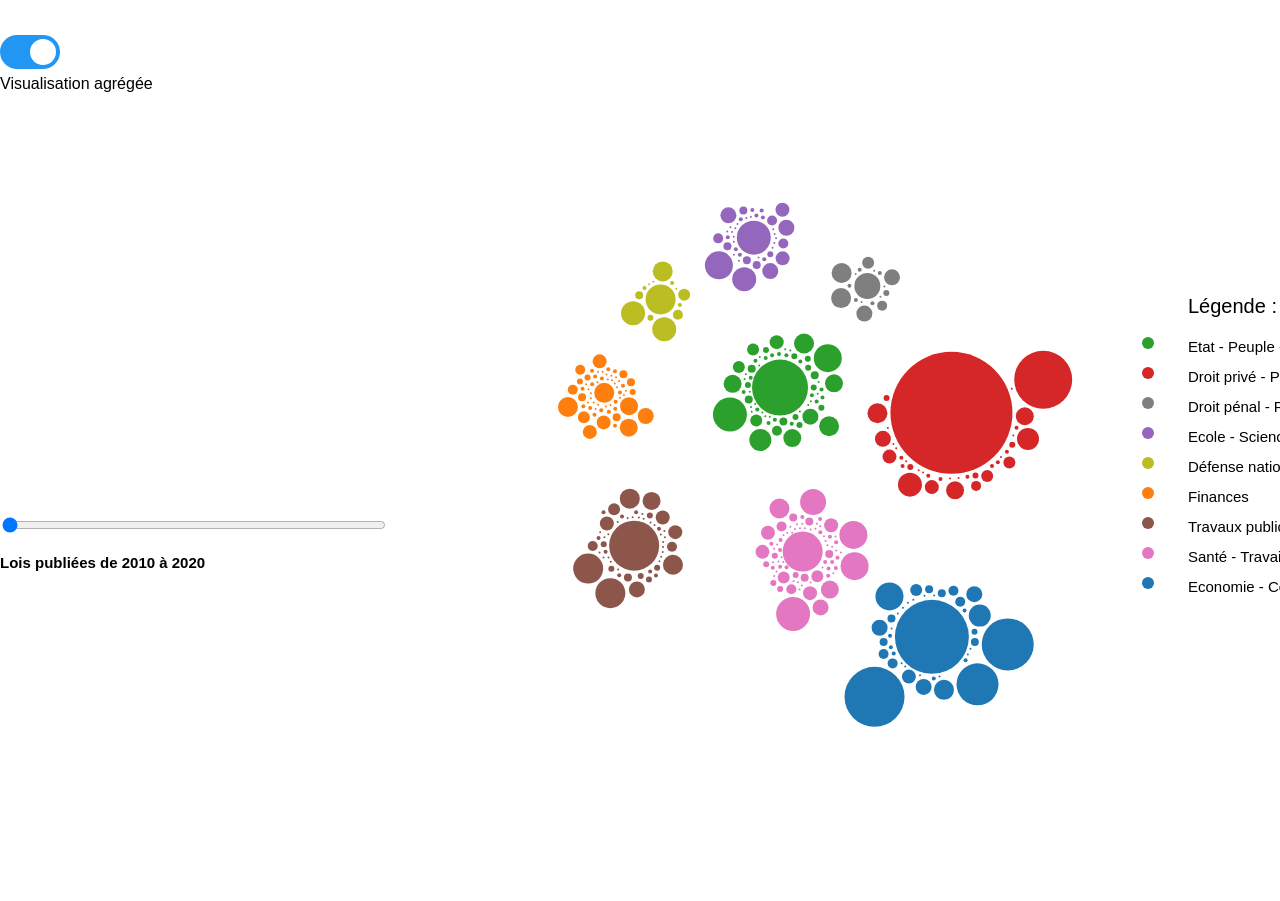
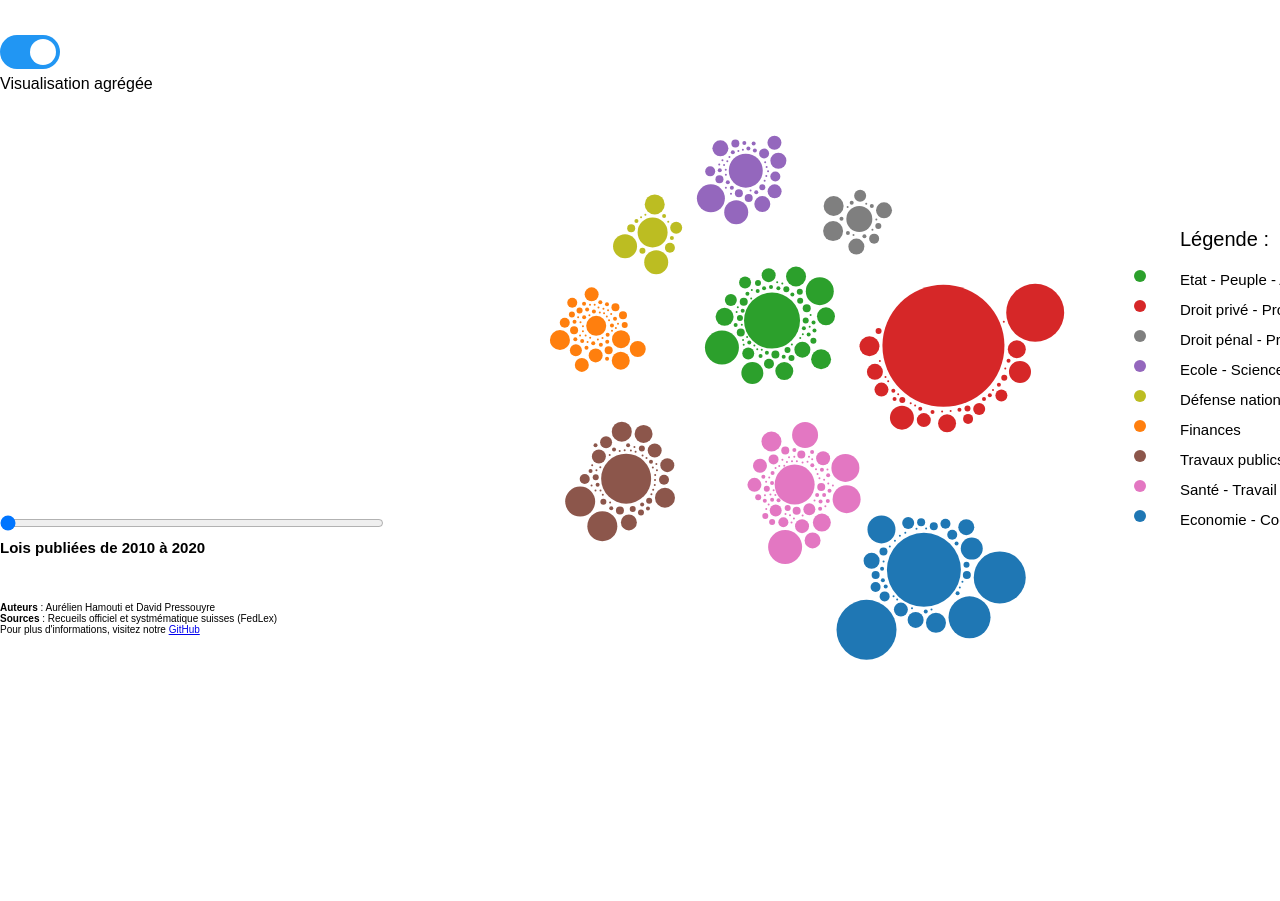
Before and after one commit to aurelienHamouti/legislative_inflation, a plain HTML site: page src/index.html in a window 1280 px wide. Shown: the part 165-1066 px from the top of the page. After the commit the page ends 1020 px from the top, so only its background shows below. Drawn offline with nearby package versions, Linux system fonts and the light colour scheme; animation ran at ten frames a second.

Commit message:
Intégration d''un footer

```diff
--- a/src/index.html
+++ b/src/index.html
@@ -14,6 +14,9 @@
         <h1 id="mainTitle">Projet de visualisation de l'évolution législative suisse </h1>
     </header>
 
+
+
+    <section>
     <!-- en attente de suppression -->
     <!--<h2>Zoom : </h2> la barre pour changer la taille des cercles est cachée -> type hidden -->
     <input type="hidden"  id="sizeCircles" value="50" min="10" max="150" onchange="changeSizeCircles(this.value)">
@@ -44,6 +47,18 @@
 
     <script src="//d3js.org/d3.v3.min.js"></script>
     <script src="script.js"></script>
+    </section>
+
+    <footer>
+        <p> <strong>Auteurs</strong> : Aurélien Hamouti et David Pressouyre <br>
+            <strong>Sources</strong> : Recueils officiel et systmématique suisses (FedLex) <br>
+        Pour plus d'informations, visitez notre <a href="https://github.com/aurelienHamouti/legislative_inflation">GitHub</a>
+    </p>
+    </footer>
+
 
 </body>
+
+
+
 </html>
--- a/src/style.css
+++ b/src/style.css
@@ -2,8 +2,20 @@
 *
 {
     font-family: Arial, Helvetica, sans-serif;
+    box-sizing: border-box;
+    margin:0;
+    padding:0;
+
 }
 
+body, html{height:100%;}
+
+body{
+max-width:1280px;
+min-height:100%;
+margin:0 auto;
+position:relative;
+}
 /* Titre */
 h1
 {
@@ -137,3 +149,13 @@ input:checked + .slider:before {
 .slider.round:before {
   border-radius: 50%;
 }
+
+
+/* Footer */
+footer {
+  position:absolute;
+  left:0;
+  bottom:0;
+  width: 100%;
+  font-size: 10px;
+}
```
